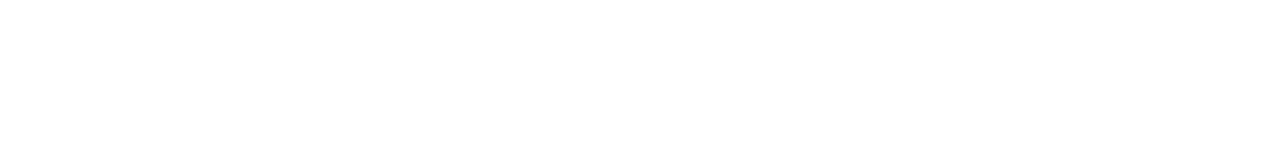
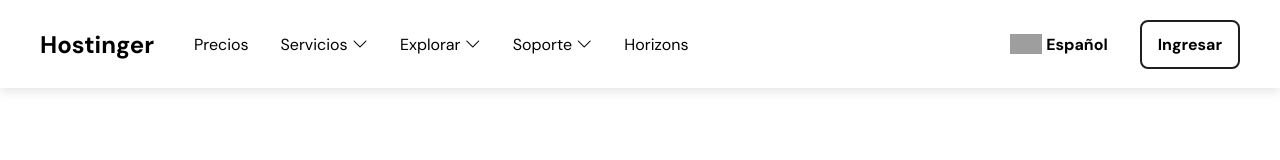
Before and after one commit to aguslorenzoo/Tp-1, a plain HTML site: page index.html in a window 1280 px wide. Drawn offline with nearby package versions, Linux system fonts and the light colour scheme; grey boxes are pictures that could not be loaded.

Commit message:
agregue el header

```diff
--- a/index.html
+++ b/index.html
@@ -3,9 +3,43 @@
 <head>
     <meta charset="UTF-8">
     <meta name="viewport" content="width=device-width, initial-scale=1.0">
-    <title>Document</title>
+    <title>Hostinger</title>
+    <link rel="stylesheet" href="style.css">
 </head>
 <body>
+    <header>
+        <div class="header-left-content">
+            <h2>Hostinger</h2>
+        </div>
+        <nav>
+            <div class="nav-items">
+                <a href="" class="header-a text-small">Precios</a>
+                <div>
+                    <a href="" class="header-a text-small">Servicios</a>
+                    <i class="bi bi-chevron-down"></i>
+                </div>
+                <div>
+                    <a href="" class="header-a text-small">Explorar</a>
+                    <i class="bi bi-chevron-down"></i>
+                </div>
+                <div>
+                    <a href="" class="header-a text-small">Soporte</a>
+                    <i class="bi bi-chevron-down"></i>
+                </div>
+                <a href="" class="header-a text-small">Horizons</a>
+            </div>
+        </nav>
+        <div class="header-right-content">
+            <div class="btn-lenguage-container">
+                <img class="btn-flag" src="https://imagedelivery.net/LqiWLm-3MGbYHtFuUbcBtA/61dfc084-9cfc-466e-7d11-b6e89d23a400/public">
+                <button class="btn-lenguage text-small">Español</button>
+            </div>
+            <a href="" class="btn-login text-small">Ingresar</a>
+        </div>
+    </header>
 
+    <main>
+
+    </main>
 </body>
 </html>
--- a/style.css
+++ b/style.css
@@ -0,0 +1,99 @@
+@import url('https://fonts.googleapis.com/css2?family=DM+Sans:ital,opsz,wght@0,9..40,100..1000;1,9..40,100..1000&display=swap');
+@import url("https://cdn.jsdelivr.net/npm/bootstrap-icons@1.13.1/font/bootstrap-icons.min.css");
+
+*{
+    font-family: "DM Sans", sans-serif;
+    box-sizing: border-box;
+    margin: 0;
+    padding: 0;
+}
+
+:root{
+    --background-color: #fff;
+    --principal-color-300: #673de6;
+    --principal-color-500: #2f1c6a;
+    --principal-color-600: #1f1346;
+}
+
+.title__medium{
+    font-size: 36px;
+    font-weight: 700;
+    line-height: 40px;
+}
+
+.text__small{
+    font-size: 16px;
+    font-weight: 400;
+    line-height: 24px;
+}
+
+.title__small{
+    font-size: 18px;
+    font-weight: 700;
+    line-height: 24px;
+}
+
+/* HEADER */
+
+header{
+    display: flex;
+    align-items: center;
+    padding: 20px 40px;
+    box-shadow: 0px 4px 10px #0000001a;
+    position: sticky;
+    top: 0;
+    height: 88px;
+    background-color: #fff;
+}
+
+nav{
+    padding: 20px 40px 20px 40px;
+}
+
+.nav-items{
+    display: flex;
+    gap: 32px;
+}
+
+.bi-chevron-down{
+    align-items: center;
+}
+
+.header-a{
+    text-decoration: none;
+    color: black;
+}
+
+.header-right-content{
+    display: flex;
+    align-items: center;
+    margin-left: auto;
+}
+
+.btn-lenguage-container{
+    display: flex;
+    align-items: center;
+    gap: 4px;
+}
+
+.btn-flag{
+    width: 32px;
+    height: 20px;
+}
+
+.btn-lenguage{
+    border: none;
+    background-color: #fff;
+    font-weight: 700;
+    font-size: 16px;
+}
+
+.btn-login{
+    border: 2px solid #1d1e20;
+    border-radius: 8px;
+    padding: 12px 16px;
+    font-weight: 700;
+    margin-left: 32px;
+    text-decoration: none;
+    color: black;
+}
```
